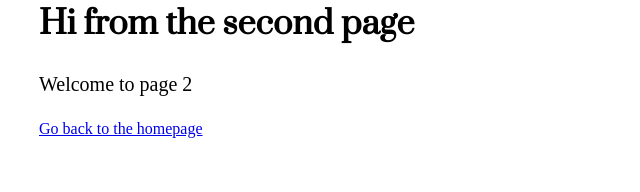
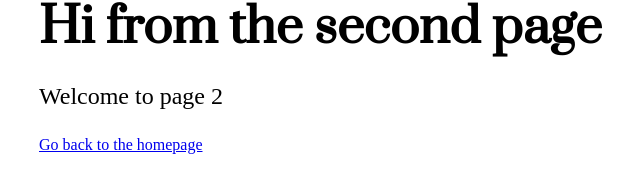
Before and after one commit to i4udevstar1001/gatsby_absurd, a Gatsby site: page /page-2 in a window 1280 px wide. Shown: the whole page, without its empty margins (17-657 px from the left). Built offline with nearby package versions, Linux system fonts and the light colour scheme; Gatsby itself is replaced by a stand-in of ours; a web font is replaced by a local one.

Commit message:
:palette: Typography

```diff
--- a/src/styles/GlobalStyles.js
+++ b/src/styles/GlobalStyles.js
@@ -11,24 +11,46 @@ const GlobalStyles = createGlobalStyle`
     font-family: ${props => props.theme.font.secondary};
   }
 
-  h1, h2, h3, h4 {
+  h1, h2, h3 {
+    margin: 0;
+  }
+
+  h1, h2 {
     font-family: ${props => props.theme.font.primary};
-    margin: 0;
-    font-weight: bold;
   }
 
   h1 {
-    ${props => props.theme.font_size.large};
+    ${props => props.theme.font_size.xlarge};
+  }
+
+  h2 {
+    ${props => props.theme.font_size.larger};
   }
 
   h3 {
-    ${props => props.theme.font_size.small};
-    text-transform: uppercase;
-    color: ${props => props.theme.color.black.light};
+    ${props => props.theme.font_size.large};
   }
 
   p {
     ${props => props.theme.font_size.regular};
+  }
+
+  @media (max-width: ${props => props.theme.screen.sm}) {
+    h1 {
+      ${props => props.theme.font_size.larger};
+    }
+
+    h2 {
+      ${props => props.theme.font_size.large};
+    }
+
+    h3 {
+      ${props => props.theme.font_size.regular};
+    }
+
+    p {
+      ${props => props.theme.font_size.small};
+    }
   }
 
   button {
--- a/src/styles/theme.js
+++ b/src/styles/theme.js
@@ -4,9 +4,11 @@ const theme = {
     secondary: `'Average', serif`,
   },
   font_size: {
-    small: 'font-size: 14px; line-height: 22px',
-    regular: 'font-size: 20px; line-height: 32px',
-    large: 'font-size: 32px; line-height: 48px',
+    small: 'font-size: 20px; line-height: 30px',
+    regular: 'font-size: 24px; line-height: 32px',
+    large: 'font-size: 30px; line-height: 40px',
+    larger: 'font-size: 36px; line-height: 48px',
+    xlarge: 'font-size: 48px; line-height: 56px',
   },
   color: {
     white: {
```
